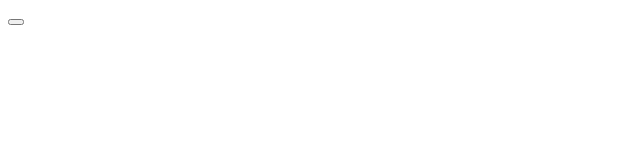
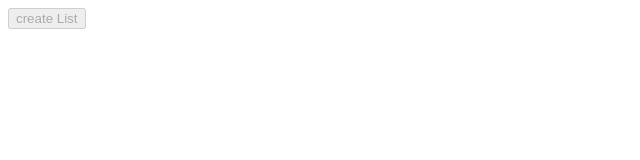
Before and after one commit to adolfo92/ToDoApp, a website built with webpack: page src/index.html in a window 1280 px wide. Shown: the whole page, without its empty margins (0-640 px from the left). Built offline with nearby package versions, Linux system fonts and the light colour scheme.

Commit message:
disable create list button

```diff
--- a/src/index.html
+++ b/src/index.html
@@ -9,7 +9,7 @@
     <div id="main">
       <header></header>
       <nav>
-        <button></button>
+        <button disabled="true">create List</button>
       </nav>
       <div id="board"></div>
     </div>
```
